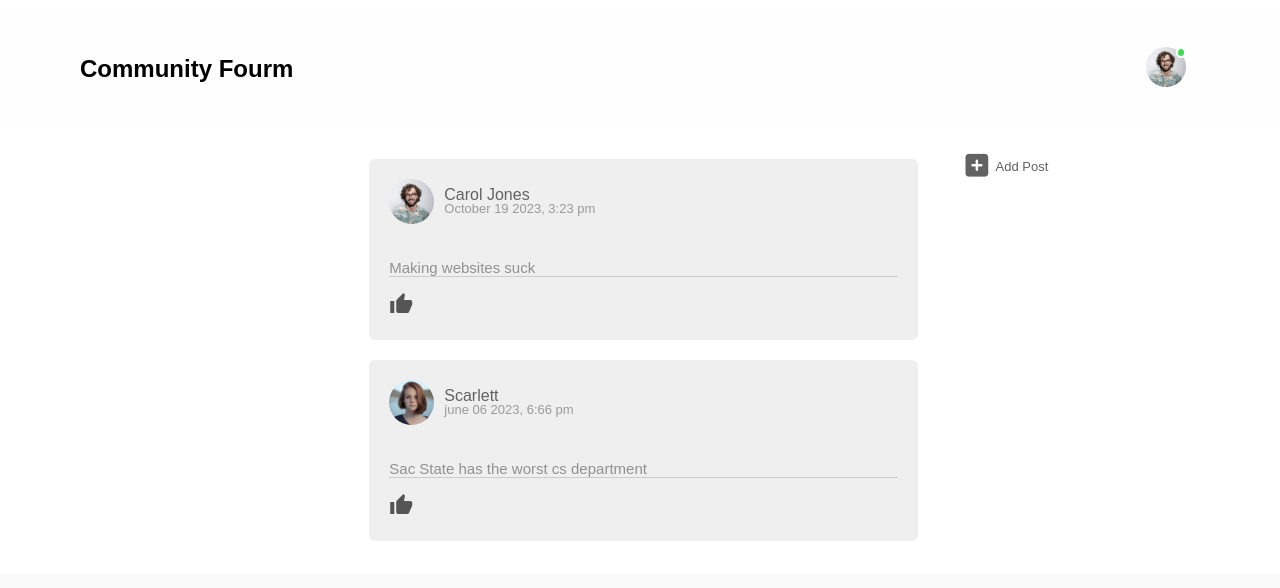
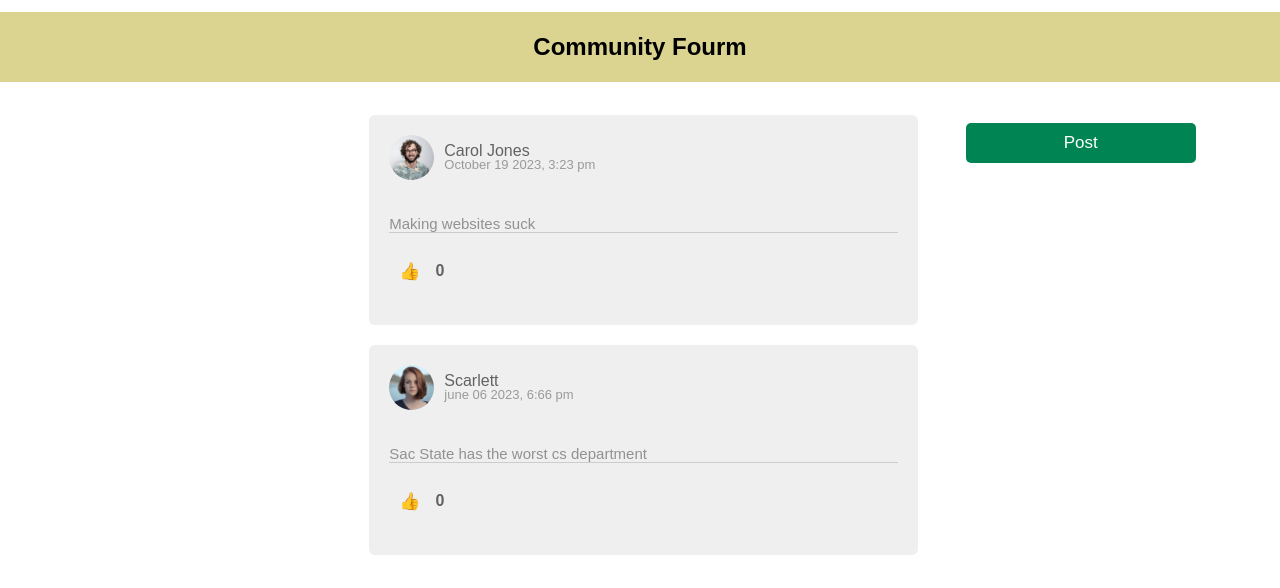
Before and after one commit to Crowley723/csc131-null-ptr, a PHP site: page /forum.php in a window 1280 px wide. Shown: the part 410-998 px from the top of the page. Before the commit the page ends 924 px from the top, so only its background shows below. Run offline with PHP 8.4, Linux system fonts and the light colour scheme; data that the repository does not hold is empty; some libraries are stand-ins or nearby versions.

Commit message:
added post button and like button

```diff
--- a/forum.php
+++ b/forum.php
@@ -14,12 +14,13 @@
         <link href="https://fonts.googleapis.com/icon?family=Material+Icons" rel="stylesheet">
         <link rel="stylesheet" href="fourmStyle.css">
         <script src="https://ajax.googleapis.com/ajax/libs/jquery/2.1.1/jquery.min.js"></script>
+        <script src="forumScript.js"></script>
     </head>
 
     <script>
-        jQuery(document).ready(function(){
-    getPosts();
-});
+    jQuery(document).ready(function(){
+        getPosts();
+    });
 
 function getPosts(){
     $.ajax({
@@ -87,18 +88,10 @@ function updatePage(data){
     </script>
 
     <body>
-       <!-- <h1>COMMUNITY FORUM</h1>
-        <p>test</p> -->
-
+        <!--<h1>Community Fourm</h1>-->
         <nav>
             <div class="nav-left">
                 <h1>Community Fourm</h1>
-            </div>
-            <div class="nav-right">
-                <div class="nav-user-icon online">
-                    <img src="images/profile-pic.png">
-                </div>
-
             </div>
         </nav>
 
@@ -120,7 +113,11 @@ function updatePage(data){
                     <p class="post-text">Making websites suck</p>
                     <div class="post-row">
                         <div class="activity-icons">
-                        <span class="post-rating-button material-icons">thumb_up</span>
+                        <!-- Thumbs Up Button -->
+                            <div class="like-button">
+                                <button onclick="toggleLike(1)" id="likeBtn1" class="like-btn">👍</button>
+                                <span id="likeCount1" class="like-count">0</span>
+                            </div>
                         </div>
                     </div>
                 </div>
@@ -135,7 +132,11 @@ function updatePage(data){
                     <p class="post-text">Sac State has the worst cs department</p>
                     <div class="post-row">
                         <div class="activity-icons">
-                        <span class="post-rating-button material-icons">thumb_up</span>
+                        <!-- Thumbs Up Button -->
+                        <div class="like-button">
+                                <button onclick="toggleLike(2)" id="likeBtn2" class="like-btn">👍</button>
+                                <span id="likeCount2" class="like-count">0</span>
+                            </div>
                         </div>
                     </div>
                 </div>
@@ -143,9 +144,21 @@ function updatePage(data){
             </div>
         <!-------- right-sidebar -------- -->
             <div class="right-sidebar">
-                <div class="sidebar-title">
+                <!--<div class="sidebar-title">
                     <a href="#"><i class="fa-solid fa-square-plus fa-2xl"></i><p>Add Post</p></a>
                 </div>
+                </div>-->
+                <!-- Post Button -->
+                <button class="post-button" onclick="openModal()">Post</button>
+
+                <!-- Modal -->
+                <div id="postModal" class="modal">
+                    <div class="modal-content">
+                        <h2>Post Something</h2>
+                        <textarea id="postText" placeholder="Type your post here"></textarea>
+                        <button onclick="submitPost()">Submit</button>
+                        <button onclick="closeModal()">Cancel</button>
+                    </div>
                 </div>
         </div>
 
--- /dev/null
+++ b/forumScript.js
@@ -0,0 +1,39 @@
+// Function to open the modal
+function openModal() {
+    document.getElementById('postModal').style.display = 'flex';
+  }
+
+  // Function to close the modal
+  function closeModal() {
+    document.getElementById('postModal').style.display = 'none';
+  }
+
+  // Function to submit the post
+  function submitPost() {
+    const postContent = document.getElementById('postText').value;
+    // You can perform actions with the submitted content here, such as sending it to a server
+    console.log('Submitted Post:', postContent);
+    closeModal(); // Close the modal after submission (You might want to modify this behavior)
+  }
+// Function to handle the like functionality
+function toggleLike(buttonId) {
+    const likeBtn = document.getElementById(`likeBtn${buttonId}`);
+    const likeCount = document.getElementById(`likeCount${buttonId}`);
+
+    // Get the current like count
+    let currentCount = parseInt(likeCount.innerText);
+
+    // Toggle the like status
+    if (likeBtn.innerText === '👍') {
+      likeBtn.innerText = '👎';
+      likeBtn.style.backgroundColor = '#efefef'; // Change color when liked
+      currentCount++;
+    } else {
+      likeBtn.innerText = '👍';
+      likeBtn.style.backgroundColor = '#efefef'; // Change color back when unliked
+      currentCount--;
+    }
+
+    // Update the like count
+    likeCount.innerText = currentCount;
+  }
--- a/fourmStyle.css
+++ b/fourmStyle.css
@@ -5,18 +5,18 @@
 }
 
 nav{
+    background: #dad490;
+    padding: 5px 5%;
+    position: sticky;
+    text-align: center;
+}
+nav .nav-left h1{
+    text-align: center;
+}
+.nav-left h1{
     display: flex;
     align-items: center;
-    justify-content: space-between;
-    background: #FFFEFE;
-    padding: 5px 5%;
-    position: sticky;
-    top: 0;
-    z-index: 100;
-}
-.nav-left, .nav-right{
-    display: flex;
-    align-items: center;
+    justify-content: center;
 }
 .nav-left ul i{
     margin: 0 15px;
@@ -116,6 +116,41 @@ nav{
     color: #626262;
     font-weight: 500;
 }
+/* Styling for the modal */
+.modal {
+    display: none;
+    position: fixed;
+    top: 0;
+    left: 0;
+    width: 100%;
+    height: 100%;
+    background-color: rgba(0, 0, 0, 0.5);
+    justify-content: center;
+    align-items: center;
+  }
+
+  .modal-content {
+    background-color: #fff;
+    padding: 20px;
+    border-radius: 5px;
+    box-shadow: 0 0 10px rgba(0, 0, 0, 0.3);
+  }
+
+  textarea {
+    width: 100%;
+    height: 100px;
+    margin-bottom: 10px;
+  }
+
+  /* Style the button */
+  .post-button {
+    padding: 10px 20px;
+    background-color: #008453;
+    color: #fff;
+    border: none;
+    border-radius: 5px;
+    cursor: pointer;
+  }
 
 .sidebar-title{
     display: flex;
@@ -315,3 +350,22 @@ nav{
 .activity-icons:not(.activity-icons-selected) > .post-rating-button:hover{
     color: #000000;
 }
+/* Styling for the like buttons */
+.like-button {
+    margin-bottom: 10px;
+    background-color: #efefef;
+  }
+
+  .like-btn {
+    padding: 5px 10px;
+    background-color: #efefef;
+    color: #fff;
+    border: none;
+    border-radius: 5px;
+    cursor: pointer;
+  }
+
+  .like-count {
+    margin-left: 5px;
+    font-weight: bold;
+  }
```
